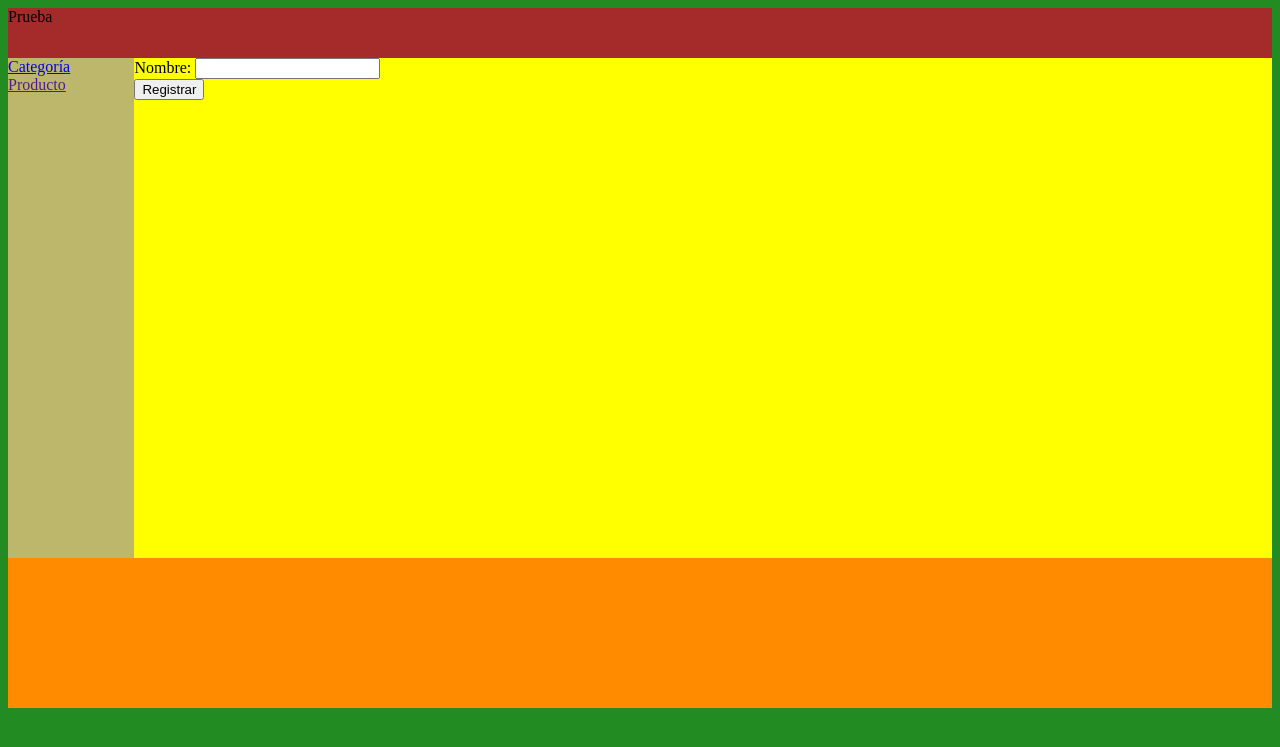
After one commit to diegolopez712/proyecto_2395779, a PHP site: page /Vista/registrarCategoria.php in a window 1280 px wide. The commit adds this page. Shown: the top 747 px of the page. Run offline with PHP 8.4, Linux system fonts and the light colour scheme.

```diff
--- a/Modelo/crudProducto.php
+++ b/Modelo/crudProducto.php
@@ -117,7 +117,7 @@ class crudProducto{
         $sql->execute();
         echo "Eliminación exitosa";
       }
-      catch(Exception $excepcion){ //Exception: Excepción o un error
+      catch(Exception $crud_2395779){ //Exception: Excepción o un error
         //echo $excepcion->getMessage();
         echo "Problemas en la eliminación";
       }
--- /dev/null
+++ b/Vista/layoutInferior.php
@@ -0,0 +1,5 @@
+            </div>
+        </div>
+    </div>
+</body>
+</html>
--- /dev/null
+++ b/Vista/layoutSuperior.php
@@ -0,0 +1,23 @@
+<?php
+?>
+<!DOCTYPE html>
+<html lang="en">
+<head>
+    <meta charset="UTF-8">
+    <meta http-equiv="X-UA-Compatible" content="IE=edge">
+    <meta name="viewport" content="width=device-width, initial-scale=1.0">
+    <title>Crud Básico</title>
+    <link rel="stylesheet" href="../assets/css/style.css">
+</head>
+<body>
+    <div id="contenedor">
+        <div id="superior">
+            Prueba
+        </div>
+        <div id="medio">
+            <div id="izquierdo">
+                <a href="vista/listarCategoria.php">Categoría</a>
+                <br>
+                <a href="">Producto</a>
+            </div>
+            <div id="derecho">
--- /dev/null
+++ b/Vista/registrarCategoria.php
@@ -0,0 +1,12 @@
+<?php
+require_once('layoutSuperior.php');
+?>
+    <form action="../Controlador/controladorCategoria.php" method="POST">
+        <label>Nombre:</label>
+        <input type="text" name="nombre" id="nombre" />
+        <br>
+        <button type="submit" name="Registrar">Registrar</button>
+    </form>
+<?php
+    require_once('layoutInferior.php');
+?>
--- /dev/null
+++ b/assets/css/style.css
@@ -0,0 +1,31 @@
+body{
+    background-color: forestgreen;
+}
+
+#contenedor{
+    background-color: darkorange;
+    height:700px;
+    width:100%;
+}
+
+#superior{
+    background-color: brown;
+    height:50px;
+}
+
+#medio{
+    background-color: chartreuse;
+    height: 500px;
+}
+
+#izquierdo{
+    background-color: darkkhaki;
+    height: 500px;
+    width:10%;
+    float: left;
+}
+#derecho{
+    background-color:yellow;
+    height: 500px;
+    width:auto;
+}
--- /dev/null
+++ b/prueba.php
@@ -0,0 +1,6 @@
+<?php
+$contrasena = 1234;
+$contrasenaEncriptada = hash('sha512',$contrasena);
+echo $contrasenaEncriptada;
+//d404559f602eab6fd602ac7680dacbfaadd13630335e951f097af3900e9de176b6db28512f2e000b9d04fba5133e8b1c6e8df59db3a8ab9d60be4b97cc9e81db
+?>
```
Also changed, not shown: Controlador/controladorUsuario.php (added, +24 -0 lines), Modelo/Usuario.php (added, +58 -0 lines), Modelo/crudUsuario.php (added, +26 -0 lines), Vista/listarCategoria.php (+6 -12 lines), home.php (added, +30 -0 lines), assets/js/funciones.js (added).
